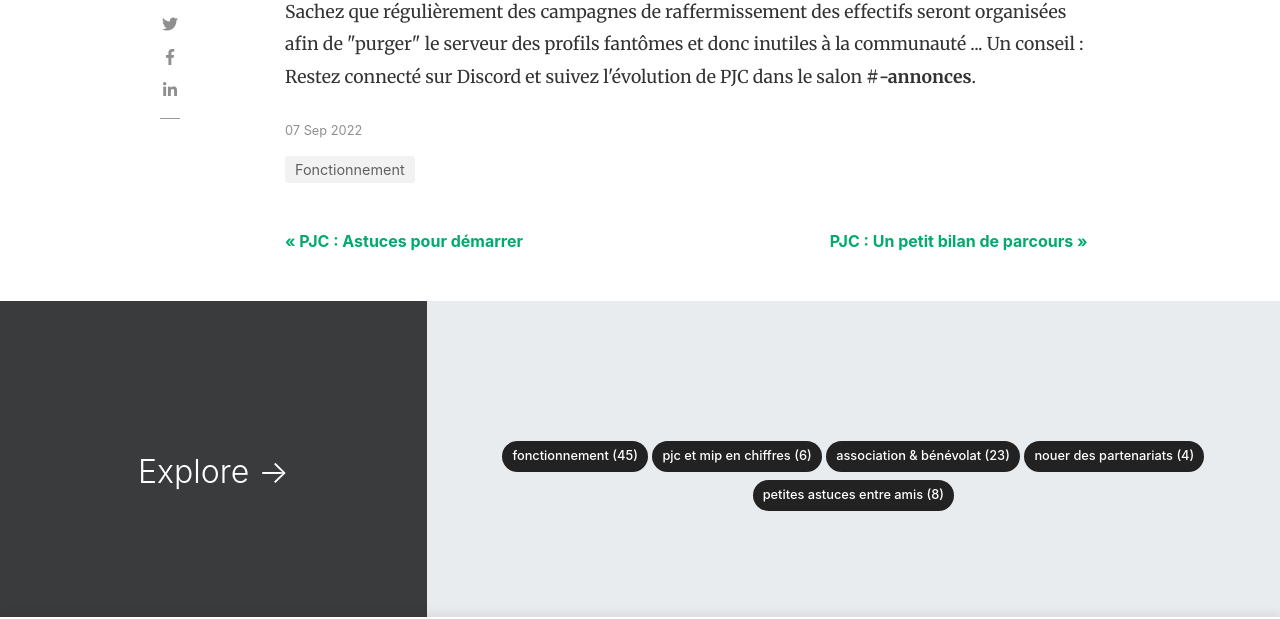
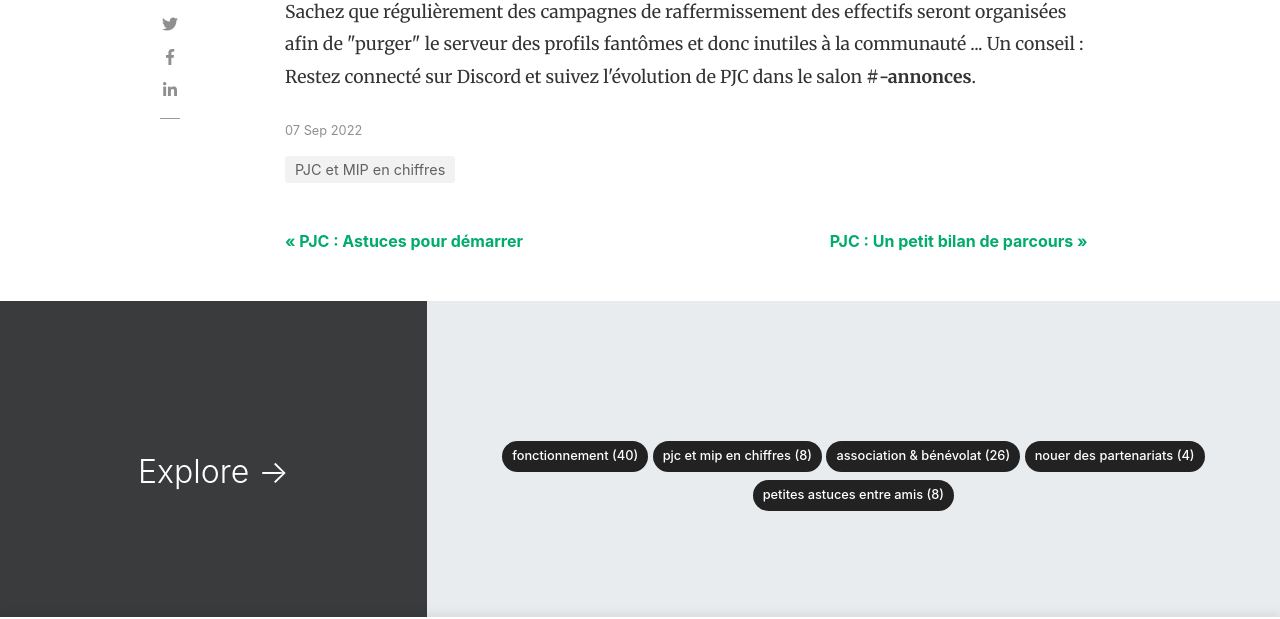
Before and after one commit to zikapanam/blog-zikapanam, a Jekyll site: the page built from _posts/2022-09-07-pjc-retour-sur-le-sondage.html, in a window 1280 px wide and 900 px high, scrolled down 1885 px. Shown: the part 121-740 px from the top of the window. Built offline with Jekyll 4.4.1, drawn with Linux system fonts in a browser that asks for light colours; nearby versions of some CDN libraries.

Commit message:
maj article

```diff
--- a/_posts/2022-09-07-pjc-retour-sur-le-sondage.html
+++ b/_posts/2022-09-07-pjc-retour-sur-le-sondage.html
@@ -3,7 +3,7 @@ layout: post
 author: zikapanam
 title: 'PJC : Retour sur le sondage'
 categories:
-- Fonctionnement
+- PJC et MIP en chiffres
 description: Retour sur le sondage réalisé fin août sur les raisons pour lesquelles
   certains membres ne participent pas ou plus.
 newsletters:
--- a/_posts/2022-10-29-zap-engagement-républicain.html
+++ b/_posts/2022-10-29-zap-engagement-républicain.html
@@ -3,7 +3,7 @@ layout: post
 author: zikapanam
 title: '[FR|EN] ZAP : Engagement républicain'
 categories:
-- Fonctionnement
+- Association & bénévolat
 image: assets/images/engagement-republicain.jpg
 description: Petit rappel ici des 7 engagements républicain et des règles qui en découlent
   dans le cadre des activités de Paris Jam Club.
--- a/_posts/2023-01-05-[fr|en]-pjc-resultat-sondage-janvier-2023.html
+++ b/_posts/2023-01-05-[fr|en]-pjc-resultat-sondage-janvier-2023.html
@@ -3,7 +3,7 @@ layout: post
 author: zikapanam
 title: "[FR|EN] PJC : Les usages de la communauté ! (janvier 2023)"
 categories:
-- Fonctionnement
+- PJC et MIP en chiffres
 image: assets/images/we-hear-you-jon-tyson-vVSleEYPSGY-unsplash.jpg
 description: Apprenez-en plus sur les usages de la communauté PJC !
 newsletters:
--- a/_posts/2023-01-20-[fr|en]-mip-recrutements.html
+++ b/_posts/2023-01-20-[fr|en]-mip-recrutements.html
@@ -3,7 +3,7 @@ layout: post
 author: zikapanam
 title: "[FR|EN] MIP : recrutements"
 categories:
-- Fonctionnement
+- Association & bénévolat
 image: assets/images/we-want-you-nick-fewings-2ykkF3oQb_c-unsplash.jpg
 description: La communauté MIP se développe rapidement ! Découvrez les beaux projets en cours et à venir.
 newsletters:
--- a/_posts/2023-01-24-[fr|en]-zap-stretching.html
+++ b/_posts/2023-01-24-[fr|en]-zap-stretching.html
@@ -3,7 +3,7 @@ layout: post
 author: zikapanam
 title: "[FR|EN] PJC : stretching !"
 categories:
-- Fonctionnement
+- Association & bénévolat
 image: assets/images/stretching-chat-timo-volz-ZlFKIG6dApg-unsplash.jpg
 description: Même si la communauté PJC se mobilise pour remplir le fameux NOUVEAU Google Forms, il y aura des conséquences ...
 newsletters:
```
